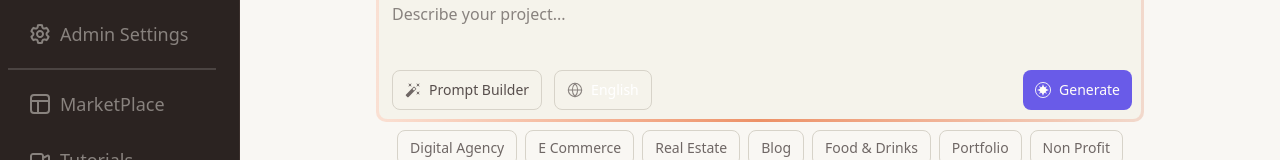
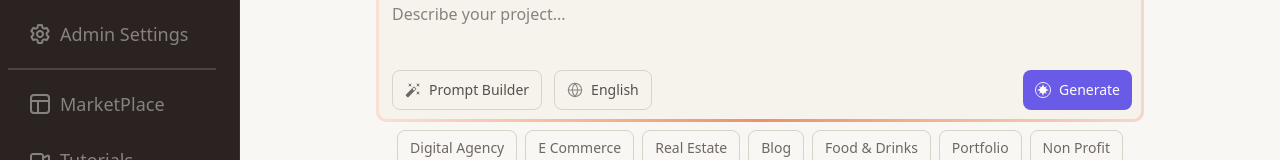
Before and after one commit to jainamposimyth/SproutOS-Frontend, a Next.js app: page / in a window 1280 px wide. Shown: the part 246-406 px from the top of the page. Built offline with nearby package versions, Linux system fonts and the light colour scheme.

Commit message:
added global variables

```diff
--- a/src/components/dashboard/Hero.jsx
+++ b/src/components/dashboard/Hero.jsx
@@ -73,7 +73,7 @@ const Hero = () => {
       <span className="sm:hidden">Builder</span>
     </Button>
 
-    <Button className="cursor-pointer bg-sprout-color-background-stronger border border-sprout-color-border-weak hover:bg-sprout-color-background-stronger text-sprout-color-text-weakertext-xs sm:text-sm px-2 sm:px-3 md:px-4 h-8 md:h-10">
+    <Button className="cursor-pointer bg-sprout-color-background-stronger border border-sprout-color-border-weak hover:bg-sprout-color-background-stronger text-sprout-color-text-weaker text-xs sm:text-sm px-2 sm:px-3 md:px-4 h-8 md:h-10">
 
 
 <svg width="16" height="16" viewBox="0 0 16 16" fill="none" xmlns="http://www.w3.org/2000/svg">
--- a/src/components/dashboard/RecentProjects.jsx
+++ b/src/components/dashboard/RecentProjects.jsx
@@ -6,7 +6,7 @@ const RecentProjects = ({title}) => {
   <div className="p-2 pt-3 cursor-pointer ">
     <div className="pb-3 border border-sprout-color-border-weak w-full rounded-xl">
 
-    <img src="./thumbnail.png" alt="" />
+    <img src="./thumbnail.png" alt="" className='w-full' />
   <div className="flex justify-between items-start">
       <h1 className="text-sprout-color-text-default p-2 pl-4 ">{title}</h1>
             <div className="text-sprout-color-text-default flex gap-1 p-3 font-normal text-sm ">
```
